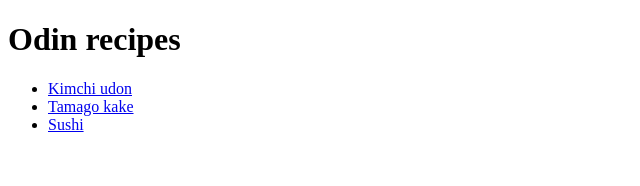
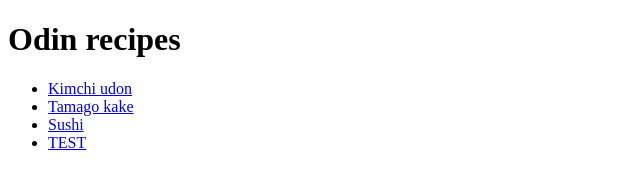
Before and after one commit to leshkoanna/recipes-project, a plain HTML site: page index.html in a window 1280 px wide. Shown: the full height of the page, 0-640 px from the left. Drawn offline with Linux system fonts and the light colour scheme.

Commit message:
Wrote website baseline

```diff
--- a/index.html
+++ b/index.html
@@ -10,6 +10,7 @@
     <li><a href="recipes-project/recipes/kimchi-udon.html">Kimchi udon</a></li>
     <li><a href="recipes-project/recipes/Tamago kake.html">Tamago kake</a></li>
     <li><a href="recipes-project/recipes/Sushi.html">Sushi</a></li>
+    <li><a href="https://www.theodinproject.com/lessons/foundations-git-basics">TEST</a></li>
 </ul>
 </body>
 </html>
```
